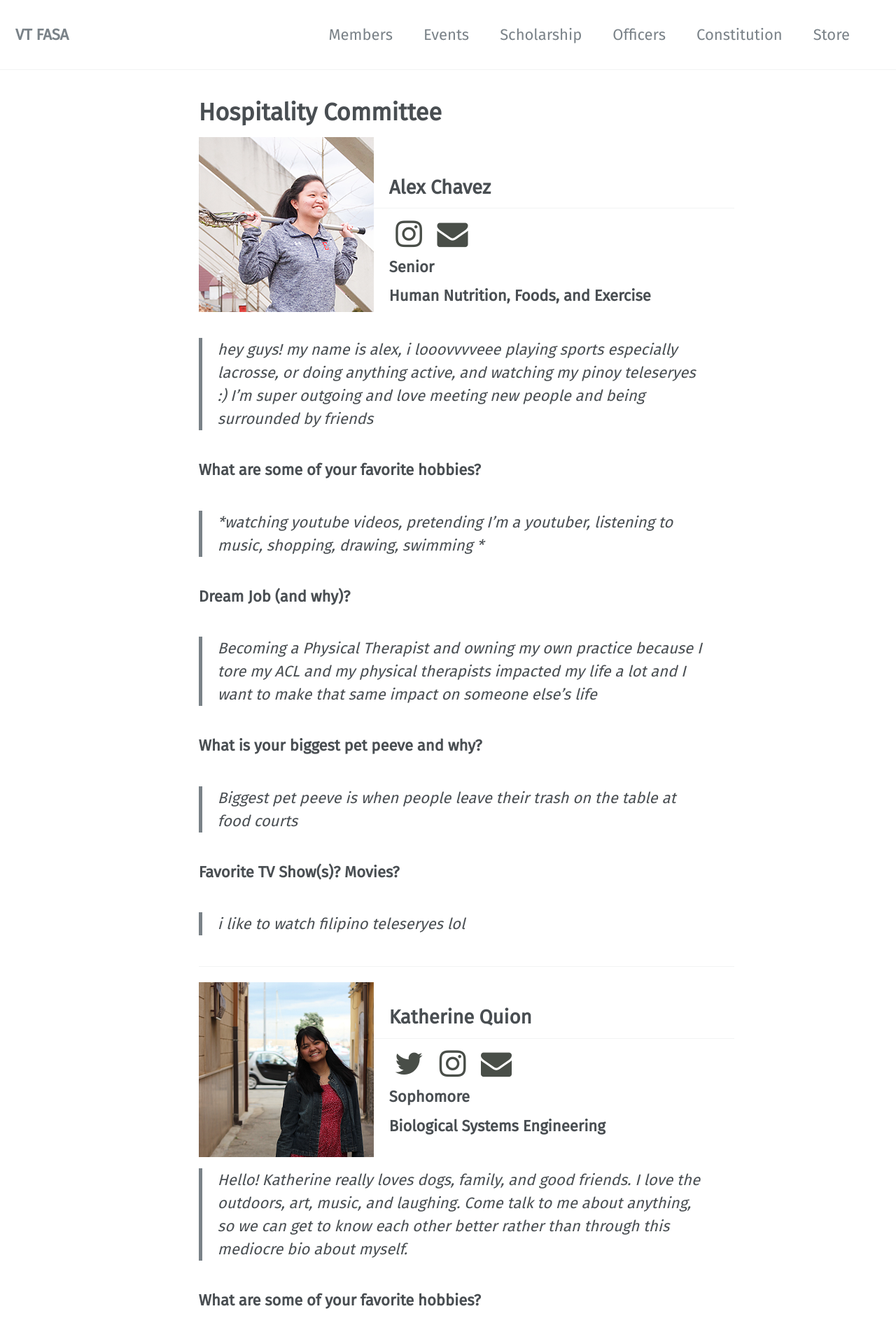
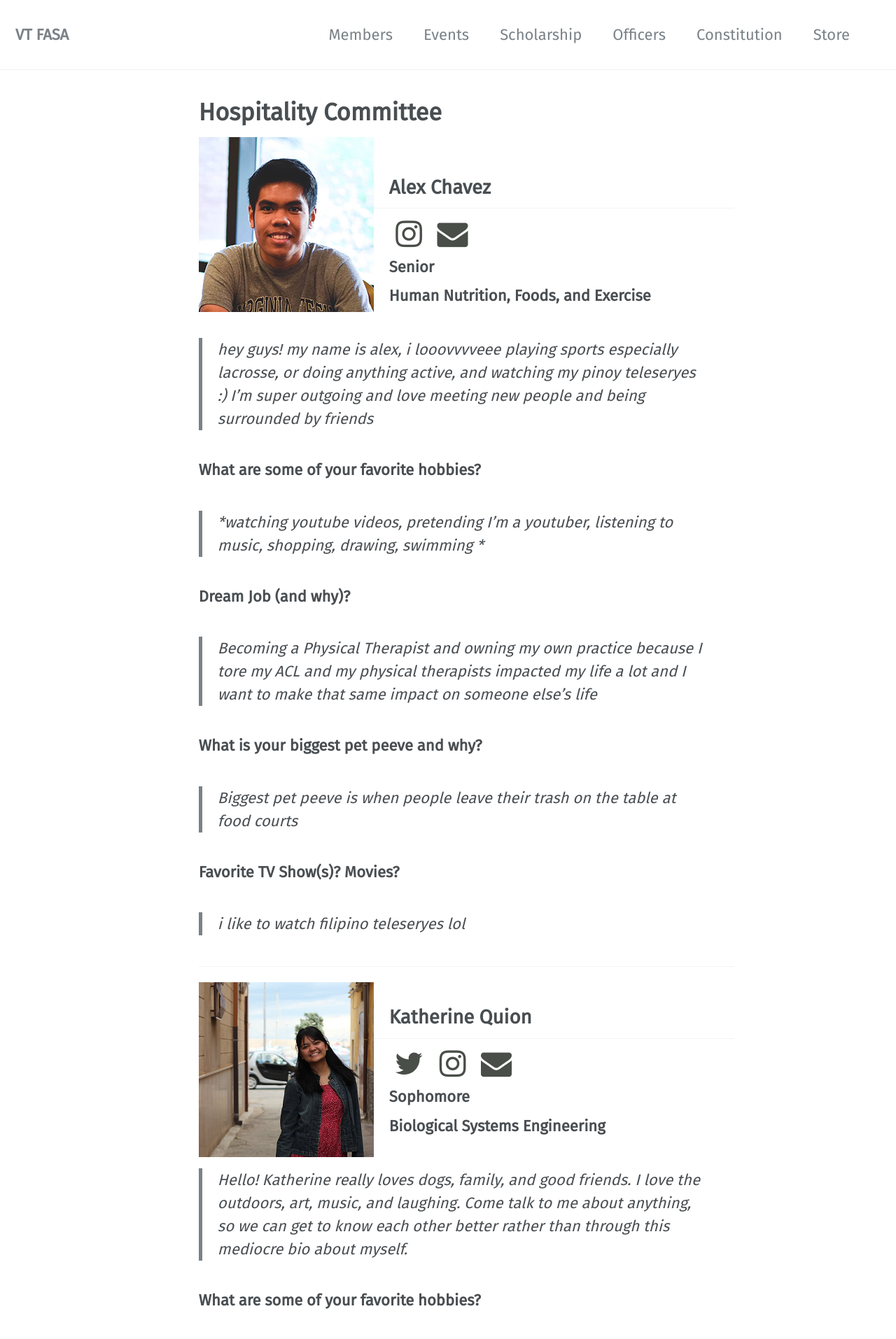
Before and after one commit to vtfasa/vtfasa.github.io, a Jekyll site: the page built from _pages/officers/hospitality.md, in a window 1280 px wide. Shown: the top 1914 px of the page at 70% size. Built offline with Jekyll 4.4.1, drawn with Linux system fonts in a browser that asks for light colours; some web fonts are replaced.

Commit message:
Update hospitality.md

```diff
--- a/_pages/officers/hospitality.md
+++ b/_pages/officers/hospitality.md
@@ -13,7 +13,7 @@ permalink: /officers/hospitality/
 # --- (this is a section break)
 ---
 
-![image-left]({{ "/assets/images/officers/small/alex.png" | absolute_url }}){: .align-left}
+![image-left]({{ "/assets/images/officers/small/david.png" | absolute_url }}){: .align-left}
 ## Alex Chavez
 <p style="margin-bottom: 0.45em; padding: 0"><a href="https://www.instagram.com/lexionboard_/" style="margin: 0; padding: 0"><i class="fa fa-2x fa-fw fa-instagram" style="color: #494e48"></i></a>
 <a href="mailto:alexc14@vt.edu" style="margin: 0; padding: 0"><i class="fa fa-2x fa-fw fa-envelope" style="color: #494e48"></i></a></p>
```
